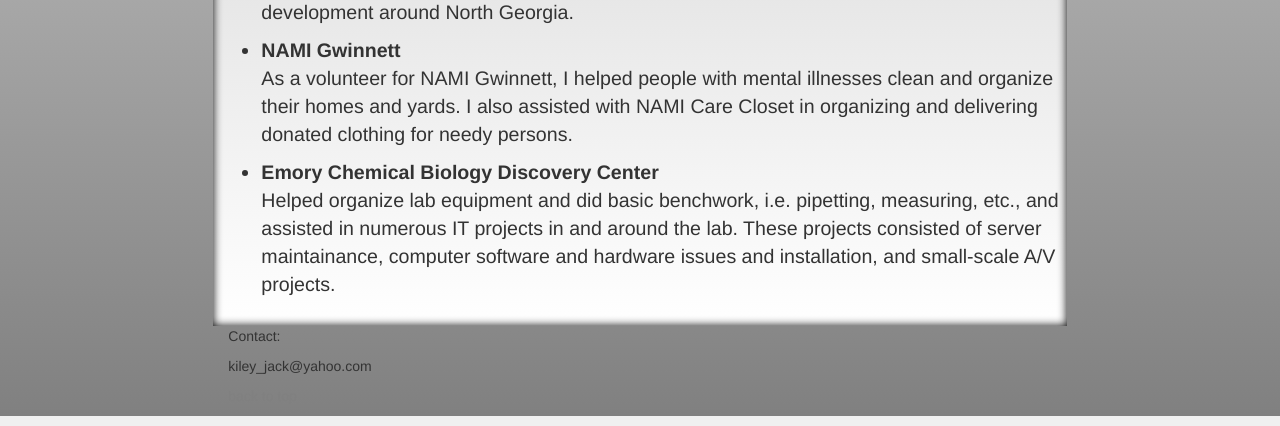
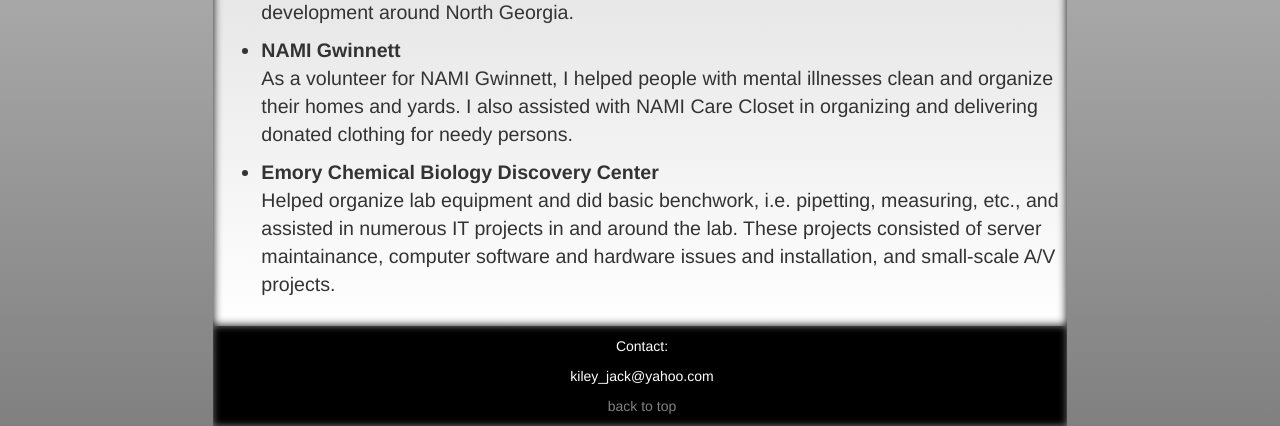
Before and after one commit to jackiley/jackiley.github.io, a PHP site: page / in a window 1280 px wide. Shown: the part 941-1367 px from the top of the page. Run offline with PHP 8.4, Linux system fonts and the light colour scheme; some libraries are stand-ins or nearby versions.

Commit message:
footer fix

```diff
--- a/css/main.css
+++ b/css/main.css
@@ -64,7 +64,7 @@
 	text-decoration: underline;
 }
 
-footer {
+#footer {
 	background-color: black;
 	color: white;
 	height: 100px;
```
